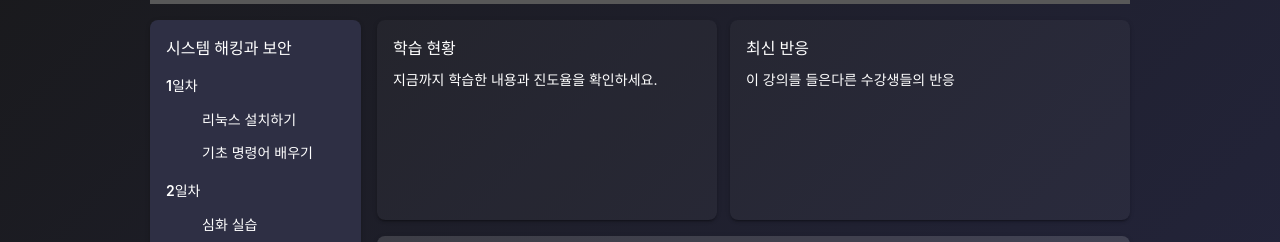
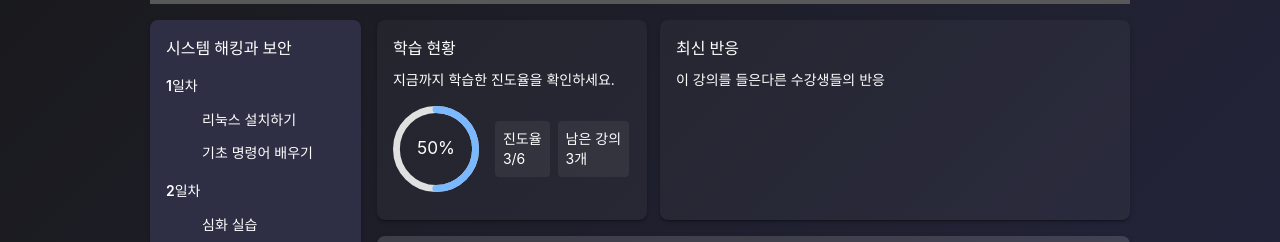
Before and after one commit to handong-app/CMS, a React (Vite) app in the folder src/main/front/: page /club/1/course/1 in a window 1280 px wide. Shown: the part 296-538 px from the top of the page. Built offline with nearby package versions, Linux system fonts and the light colour scheme; grey boxes are pictures that could not be loaded; some icons are missing; a web font is replaced by a local one.

Commit message:
:lipstick:FE/Style: make learning progress section UI

```diff
--- a/src/main/front/src/pages/CoursePage.tsx
+++ b/src/main/front/src/pages/CoursePage.tsx
@@ -6,6 +6,7 @@ import CourseProgressList from "../components/coursePage/CourseProgressList";
 import { courseDummyData } from "../components/coursePage/CourseDummyData";
 import Section from "../components/coursePage/Section";
 import SectionCourses from "../components/coursePage/SectionCourses";
+import CourseProgress from "../components/course/CourseProgress";
 
 function CoursePage() {
   return (
@@ -32,14 +33,26 @@ function CoursePage() {
               content={
                 <>
                   <Typography variant="body2">
-                    지금까지 학습한 내용과 진도율을 확인하세요.
+                    지금까지 학습한 진도율을 확인하세요.
                   </Typography>
+                  <Box display="flex" alignItems="center" mt={2}>
+                    <Box width={86}>
+                      <CourseProgress value={0.5} />
+                    </Box>
+                    <Box ml={2} bgcolor={"#f0f0f010"} p={1} borderRadius={1}>
+                      <Typography variant="body2">진도율</Typography>
+                      <Typography variant="body2">3/6</Typography>
+                    </Box>
+                    <Box ml={1} bgcolor={"#f0f0f010"} p={1} borderRadius={1}>
+                      <Typography variant="body2">남은 강의</Typography>
+                      <Typography variant="body2">3개</Typography>
+                    </Box>
+                  </Box>
                 </>
               }
-              width={340}
+              width={270}
               height={200}
             />
-
             <InfoCard
               title="최신 반응"
               content={
@@ -49,7 +62,7 @@ function CoursePage() {
                   </Typography>
                 </>
               }
-              width={400}
+              width={470}
               height={200}
             />
           </Box>
```
